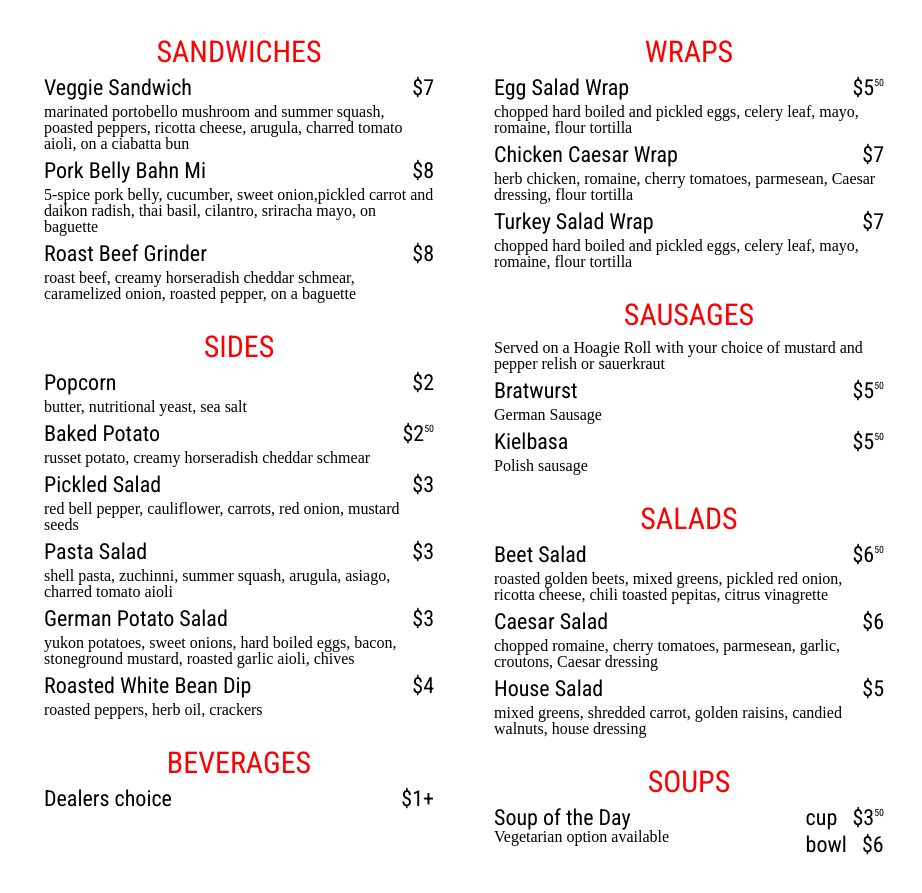
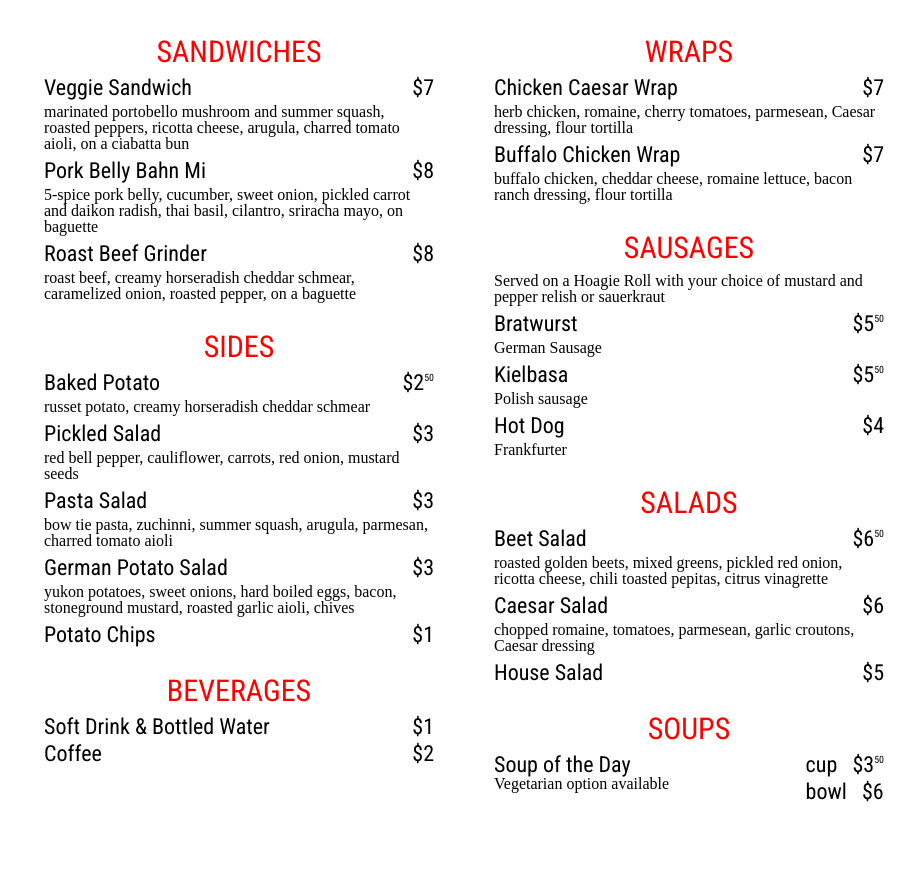
Before and after one commit to streleck/dayton-diner, a plain HTML site: page menu.html in a window 1280 px wide. Shown: the part 165-1058 px from the top of the page, without its empty margins (176-1098 px from the left). After the commit the page ends 1028 px from the top, so only its background shows below. Drawn offline with Linux system fonts and the light colour scheme.

Commit message:
menu update

```diff
--- a/menu.html
+++ b/menu.html
@@ -29,12 +29,12 @@
             <h3>Veggie Sandwich</h3>
             <h3>$7</h3>
           </div>
-          <p>marinated portobello mushroom and summer squash, poasted peppers, ricotta cheese, arugula, charred tomato aioli, on a ciabatta bun</p>
+          <p>marinated portobello mushroom and summer squash, roasted peppers, ricotta cheese, arugula, charred tomato aioli, on a ciabatta bun</p>
           <div class="menu-item-head">
             <h3>Pork Belly Bahn Mi</h3>
             <h3>$8</h3>
           </div>
-          <p>5-spice pork belly, cucumber, sweet onion,pickled carrot and daikon radish, thai basil, cilantro, sriracha mayo, on baguette</p>
+          <p>5-spice pork belly, cucumber, sweet onion, pickled carrot and daikon radish, thai basil, cilantro, sriracha mayo, on baguette</p>
           <div class="menu-item-head">
             <h3>Roast Beef Grinder</h3>
             <h3>$8</h3>
@@ -44,11 +44,6 @@
 
         <div class="menu-section">
           <h2 class="menu-section-header">SIDES</h2>
-          <div class="menu-item-head">
-            <h3>Popcorn</h3>
-            <h3>$2</h3>
-          </div>
-          <p>butter, nutritional yeast, sea salt</p>
           <div class="menu-item-head">
             <h3>Baked Potato</h3>
             <h3>$2<span class="price-cents">50</span></h3>
@@ -63,24 +58,27 @@
             <h3>Pasta Salad</h3>
             <h3>$3</h3>
           </div>
-          <p>shell pasta, zuchinni, summer squash, arugula, asiago, charred tomato aioli</p>
+          <p>bow tie pasta, zuchinni, summer squash, arugula, parmesan, charred tomato aioli</p>
           <div class="menu-item-head">
             <h3>German Potato Salad</h3>
             <h3>$3</h3>
           </div>
           <p>yukon potatoes, sweet onions, hard boiled eggs, bacon, stoneground mustard, roasted garlic aioli, chives</p>
           <div class="menu-item-head">
-            <h3>Roasted White Bean Dip</h3>
-            <h3>$4</h3>
+            <h3>Potato Chips</h3>
+            <h3>$1</h3>
           </div>
-          <p>roasted peppers, herb oil, crackers</p>
         </div>
 
         <div class="menu-section">
           <h2 class="menu-section-header">BEVERAGES</h2>
           <div class="menu-item-head">
-            <h3>Dealers choice</h3>
-            <h3>$1+</h3>
+            <h3>Soft Drink & Bottled Water</h3>
+            <h3>$1</h3>
+          </div>
+          <div class="menu-item-head">
+            <h3>Coffee</h3>
+            <h3>$2</h3>
           </div>
         </div>
       </div>
@@ -89,20 +87,15 @@
         <div class="menu-section">
           <h2 class="menu-section-header">WRAPS</h2>
           <div class="menu-item-head">
-            <h3>Egg Salad Wrap</h3>
-            <h3>$5<span class="price-cents">50</span></h3>
-          </div>
-          <p>chopped hard boiled and pickled eggs, celery leaf, mayo, romaine, flour tortilla</p>
-          <div class="menu-item-head">
             <h3>Chicken Caesar Wrap</h3>
             <h3>$7</h3>
           </div>
           <p>herb chicken, romaine, cherry tomatoes, parmesean, Caesar dressing, flour tortilla</p>
           <div class="menu-item-head">
-            <h3>Turkey Salad Wrap</h3>
+            <h3>Buffalo Chicken Wrap</h3>
             <h3>$7</h3>
           </div>
-          <p>chopped hard boiled and pickled eggs, celery leaf, mayo, romaine, flour tortilla</p>
+          <p>buffalo chicken, cheddar cheese, romaine lettuce, bacon ranch dressing, flour tortilla</p>
         </div>
         <div class="menu-section">
           <h2 class="menu-section-header">SAUSAGES</h2>
@@ -117,6 +110,11 @@
             <h3>$5<span class="price-cents">50</span></h3>
           </div>
           <p>Polish sausage</p>
+          <div class="menu-item-head">
+            <h3>Hot Dog</h3>
+            <h3>$4</h3>
+          </div>
+          <p>Frankfurter</p>
         </div>
         <div class="menu-section">
           <h2 class="menu-section-header">SALADS</h2>
@@ -129,12 +127,13 @@
             <h3>Caesar Salad</h3>
             <h3>$6</h3>
           </div>
-          <p>chopped romaine, cherry tomatoes, parmesean, garlic, croutons, Caesar dressing</p>
+          <p>chopped romaine, tomatoes, parmesean, garlic croutons, Caesar dressing</p>
           <div class="menu-item-head">
             <h3>House Salad</h3>
             <h3>$5</h3>
           </div>
-          <p>mixed greens, shredded carrot, golden raisins, candied walnuts, house dressing</p>
+
+
         </div>
 
         <div class="menu-section">
```
Also changed, not shown: 2 other files.
